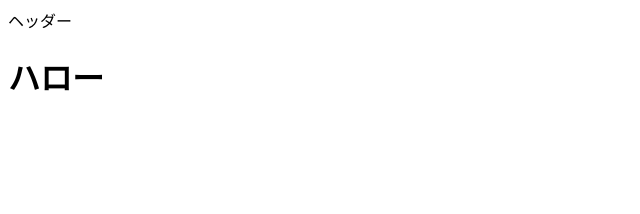
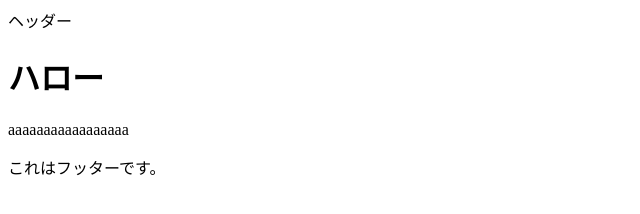
Before and after one commit to rari001/git-practice, a plain HTML site: page index.html in a window 1280 px wide. Shown: the whole page, without its empty margins (0-640 px from the left). Drawn offline with Linux system fonts and the light colour scheme.

Commit message:
footerを追加

```diff
--- a/index.html
+++ b/index.html
@@ -10,5 +10,9 @@
     ヘッダー
   </header>
   <h1>ハロー</h1>
+  <p>aaaaaaaaaaaaaaaaa</p>
+  <footer>
+    これはフッターです。
+  </footer>
 </body>
 </html>
```
